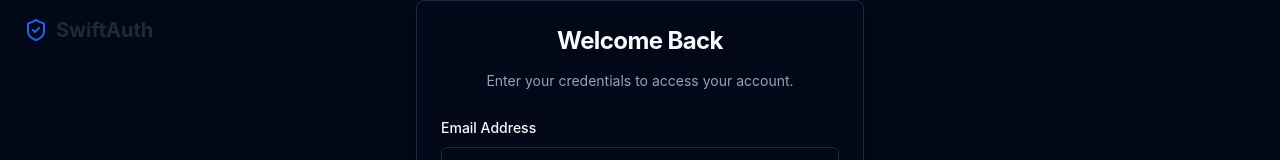
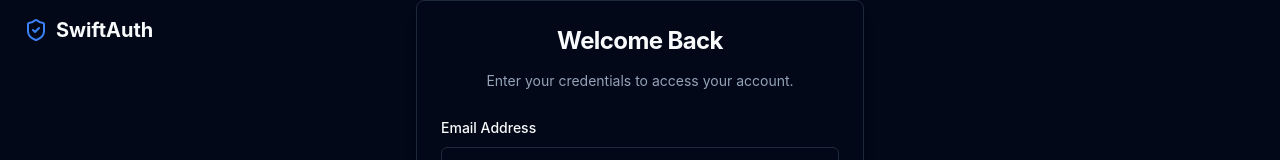
Before and after one commit to SadiqNaizam/mlo-a774-a489, a React (Vite) app: page / in a window 1280 px wide. Shown: the top 160 px of the page. Built offline with nearby package versions, Linux system fonts and the light colour scheme.

Commit message:
Updated code files via regeneration: AuthHeader.tsx

```diff
--- a/src/components/layout/AuthHeader.tsx
+++ b/src/components/layout/AuthHeader.tsx
@@ -8,8 +8,8 @@
   return (
     <header className="absolute top-0 left-0 w-full py-4">
       <div className="container mx-auto px-6">
-        <Link to="/" className="flex items-center gap-2 text-xl font-bold text-gray-800 hover:text-gray-900 transition-colors w-fit">
-          <ShieldCheck className="h-6 w-6 text-blue-600" />
+        <Link to="/" className="flex items-center gap-2 text-xl font-bold text-foreground hover:text-foreground/80 transition-colors w-fit">
+          <ShieldCheck className="h-6 w-6 text-primary" />
           <span>SwiftAuth</span>
         </Link>
       </div>
```
